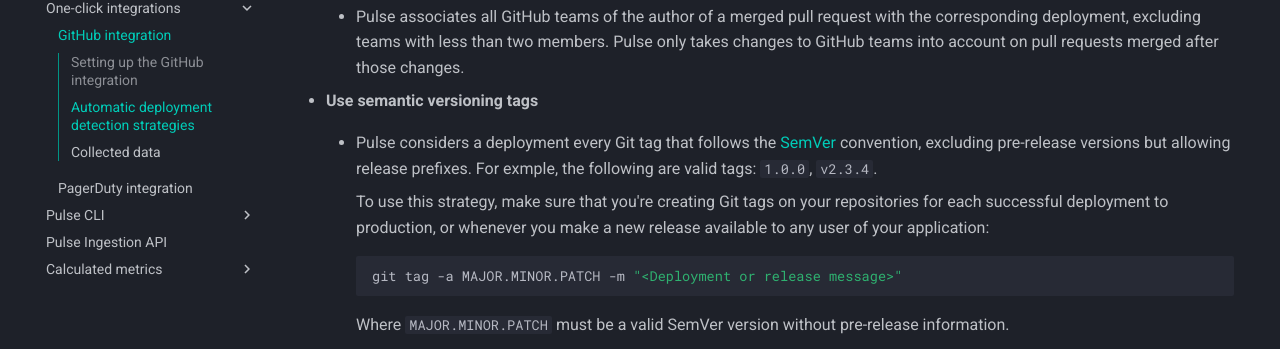
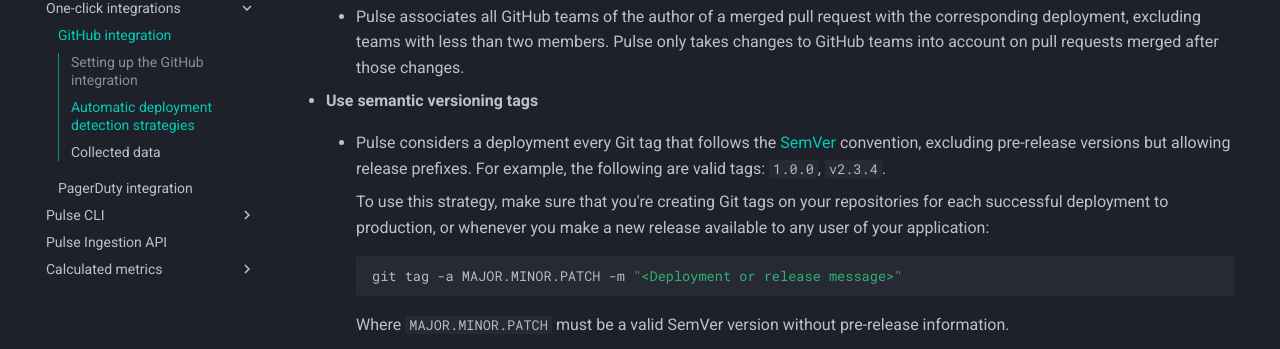
Before and after one commit to codacy/pulse-user-docs, an MkDocs documentation site: the page built from docs/one-click-integrations/github-integration.md, in a window 1280 px wide and 900 px high, scrolled down 2376 px. Shown: the part 127-476 px from the top of the window. Built offline with MkDocs 1.6.1 and Material for MkDocs 9.7.7, drawn with Linux system fonts in a browser that asks for light colours.

Commit message:
fix: Fix small typo in GitHub integration page (#81)

```diff
--- a/docs/one-click-integrations/github-integration.md
+++ b/docs/one-click-integrations/github-integration.md
@@ -48,7 +48,7 @@
 
 -   **Use semantic versioning tags**
 
-    -   Pulse considers a deployment every Git tag that follows the [SemVer](https://semver.org) convention, excluding pre-release versions but allowing release prefixes. For exmple, the following are valid tags: `1.0.0`, `v2.3.4`.
+    -   Pulse considers a deployment every Git tag that follows the [SemVer](https://semver.org) convention, excluding pre-release versions but allowing release prefixes. For example, the following are valid tags: `1.0.0`, `v2.3.4`.
 
         To use this strategy, make sure that you're creating Git tags on your repositories for each successful deployment to production, or whenever you make a new release available to any user of your application:
 
```
